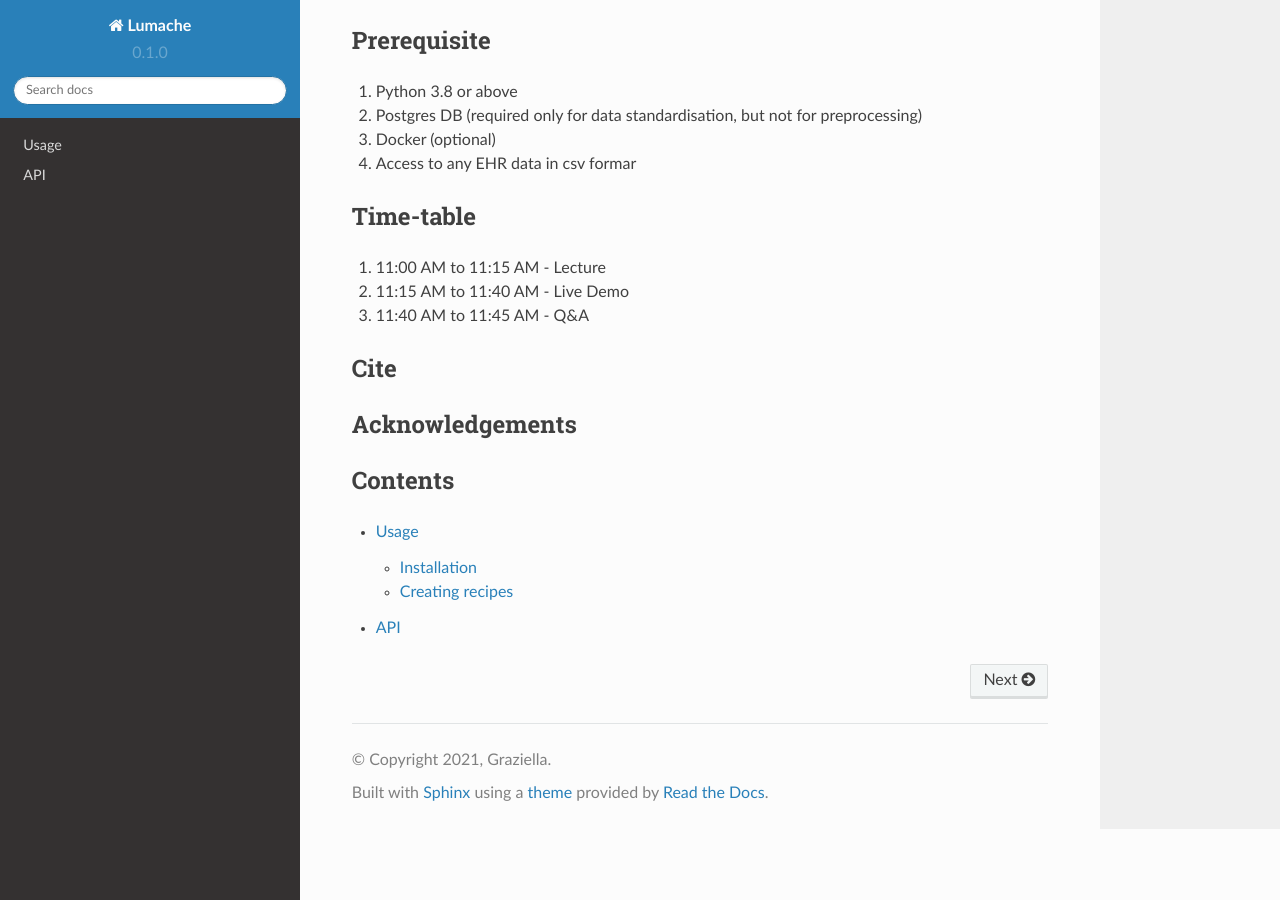
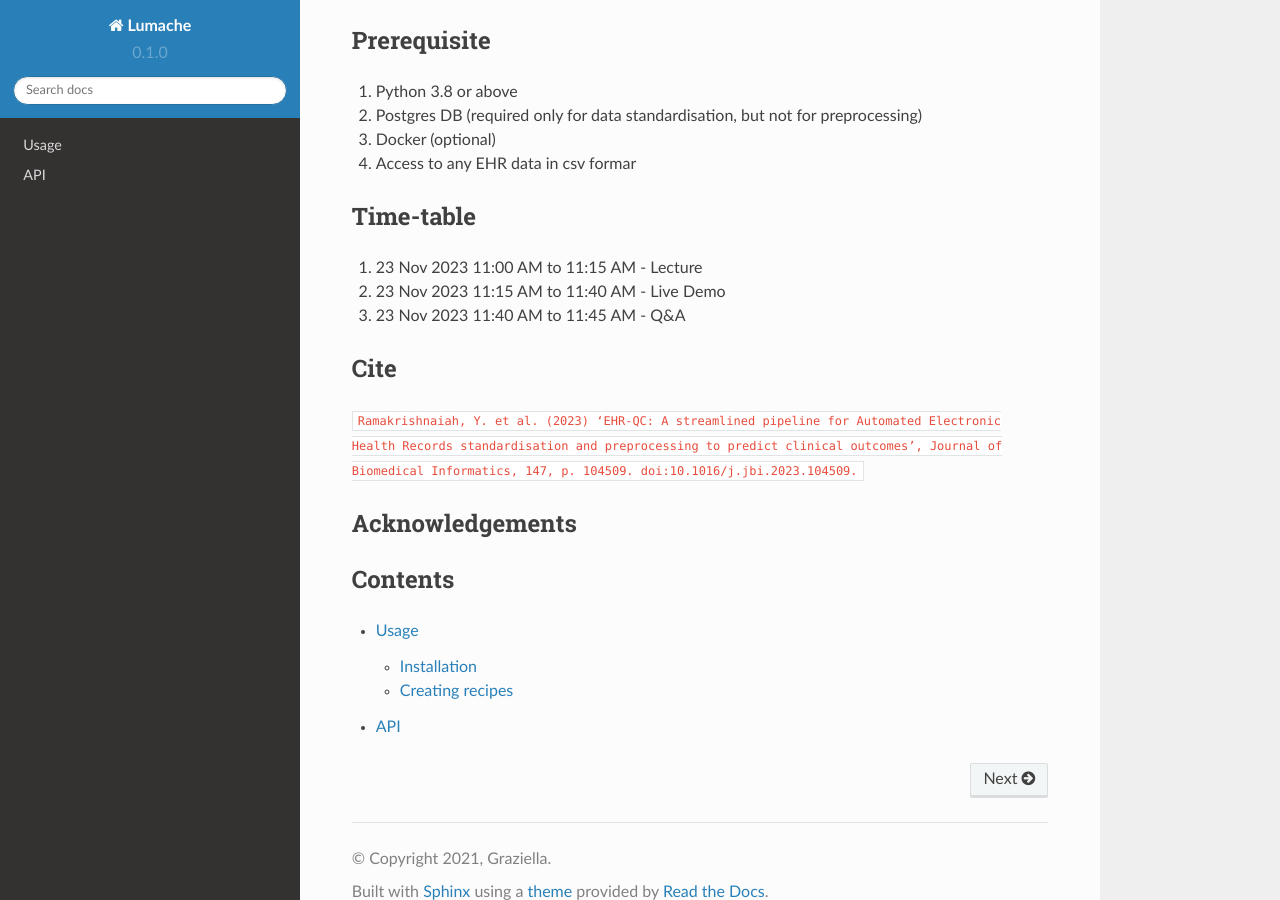
Before and after one commit to ryashpal/EHR-QC-Demo-Tutorial, a Sphinx documentation site: the page built from docs/source/index.rst, in a window 1280 px wide and 900 px high, scrolled down 584 px. Built offline with Sphinx 7.4.7 and the Read the Docs theme 2.0.0, drawn with Linux system fonts in a browser that asks for light colours.

Commit message:
Update index.rst

```diff
--- a/docs/source/index.rst
+++ b/docs/source/index.rst
@@ -31,12 +31,14 @@ Prerequisite
 Time-table
 ----------
 
-1. 11:00 AM to 11:15 AM - Lecture
-2. 11:15 AM to 11:40 AM - Live Demo
-3. 11:40 AM to 11:45 AM - Q&A
+1. 23 Nov 2023 11:00 AM to 11:15 AM - Lecture
+2. 23 Nov 2023 11:15 AM to 11:40 AM - Live Demo
+3. 23 Nov 2023 11:40 AM to 11:45 AM - Q&A
 
 Cite
 ----
+
+``Ramakrishnaiah, Y. et al. (2023) ‘EHR-QC: A streamlined pipeline for Automated Electronic Health Records standardisation and preprocessing to predict clinical outcomes’, Journal of Biomedical Informatics, 147, p. 104509. doi:10.1016/j.jbi.2023.104509.``
 
 Acknowledgements
 ----------------
```
